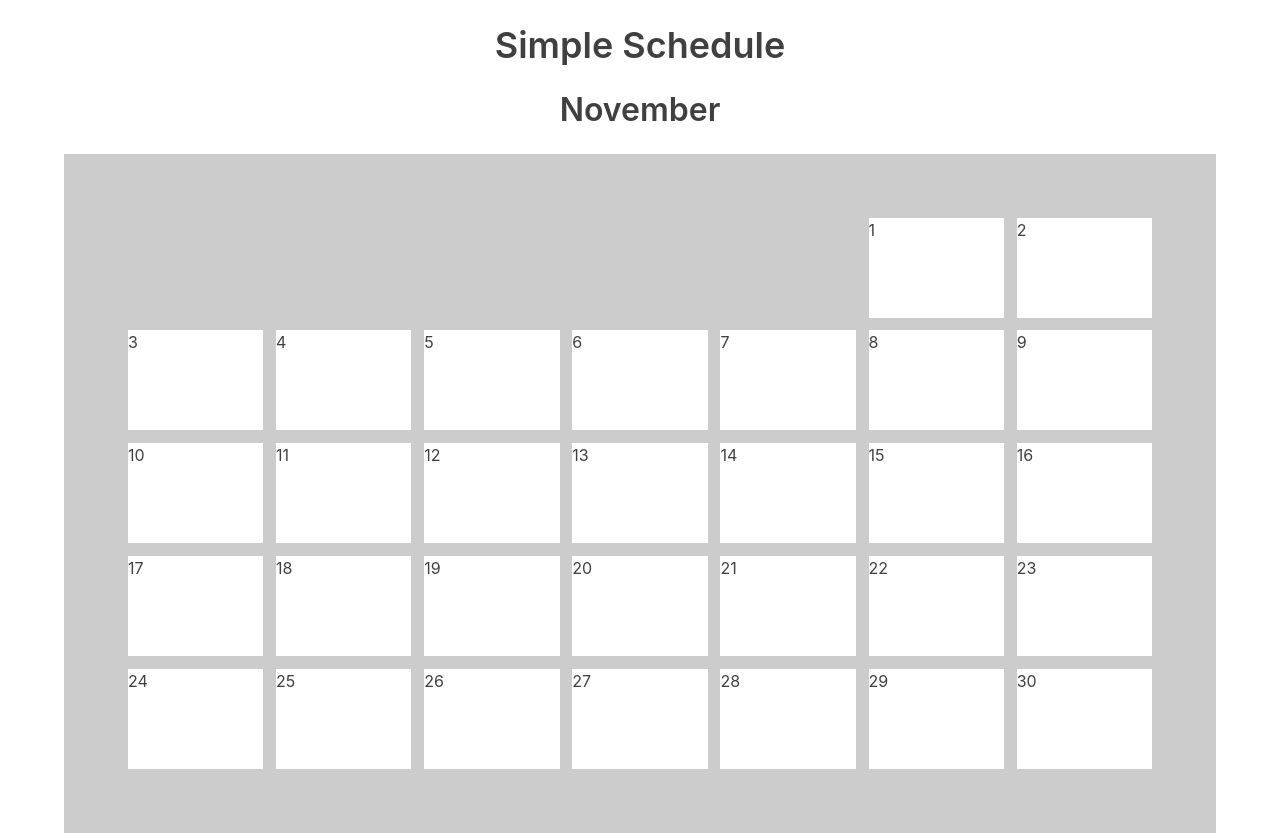
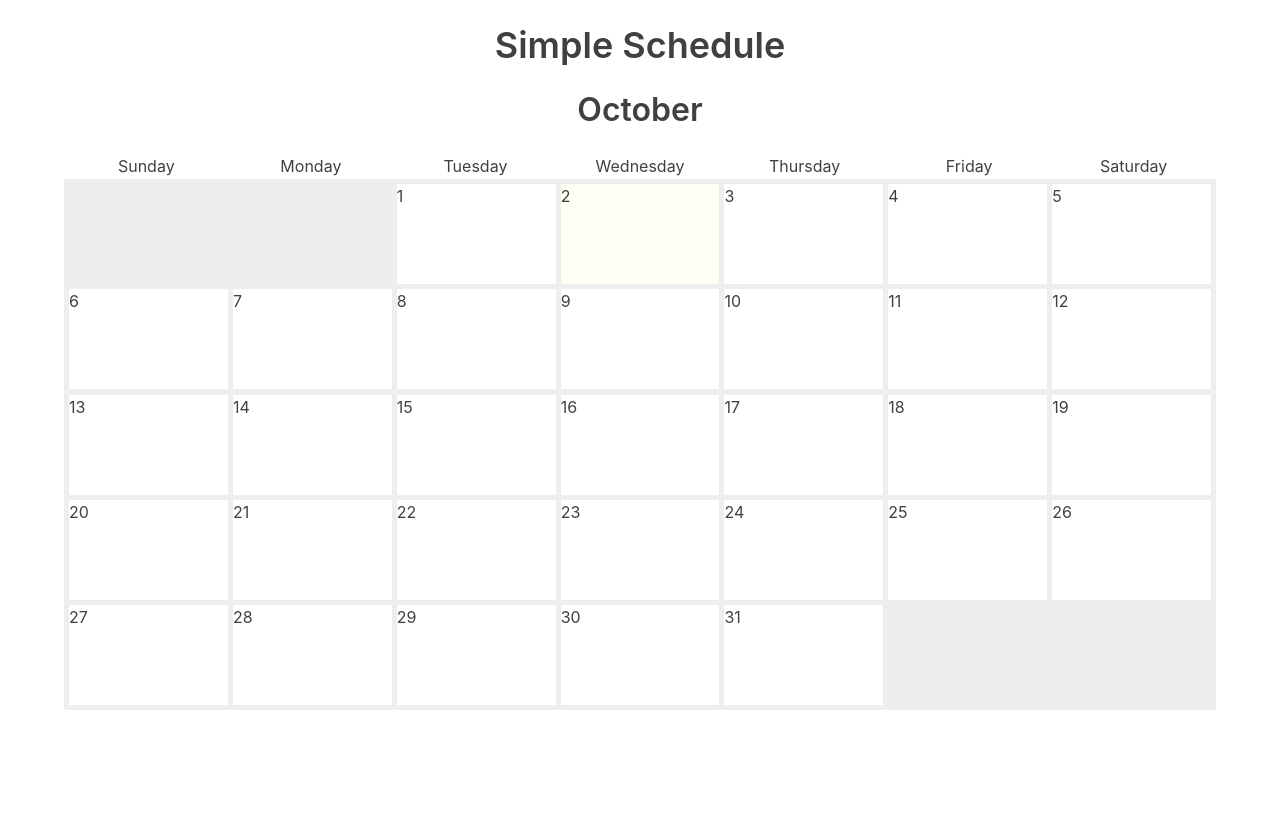
Before and after one commit to je-moore/simple-schedule, a React (Create React App) app: page / in a window 1280 px wide. After the commit the page ends 800 px from the top, so only its background shows below. Built offline with nearby package versions, Linux system fonts and the light colour scheme.

Commit message:
current day className, calendar week header

```diff
--- a/src/components/Day.js
+++ b/src/components/Day.js
@@ -1,10 +1,11 @@
 import React from 'react'
 
 const Day = props => {
-  const { date, startingDay } = props
+  const { date, startingDay, currentDay } = props
   const firstDay = date === '1' ? { gridColumnStart: startingDay + 1 } : null
+  const current = currentDay.toString() === date ? 'today' : null
   return (
-    <div className="calendar-day" style={firstDay}>
+    <div className={['calendar-day', current].join(' ')} style={firstDay}>
       {date}
     </div>
   )
--- a/src/components/Month.css
+++ b/src/components/Month.css
@@ -1,4 +1,15 @@
 .month-name {
+  text-align: center;
+}
+
+.calendar-month {
+  width: 90vw;
+  margin: 0 auto;
+}
+
+.calendar-month-heading {
+  display: grid;
+  grid-template-columns: repeat(7, 1fr);
   text-align: center;
 }
 
@@ -6,13 +17,15 @@
   display: grid;
   grid-template-columns: repeat(7, 1fr);
   grid-auto-rows: 100px;
-  grid-gap: 1vw;
-  width: 90vw;
-  padding: 5vw;
-  background-color: #ccc;
-  margin: 0 auto;
+  grid-gap: 0.4vw;
+  padding: 0.4vw;
+  background-color: #eee;
 }
 
 .calendar-day {
   background-color: #fff;
 }
+
+.today {
+  background-color: #fffff4;
+}
--- a/src/components/Month.js
+++ b/src/components/Month.js
@@ -5,20 +5,28 @@ import './Month.css'
 const Month = props => {
   const { currentDay, startingDay, daysInMonth, monthName } = props
 
-  return (
-    <div className="calendar-month">
+  return (<div className="calendar-month">
     <h2 className="month-name">{monthName}</h2>
+    <div className="calendar-month-heading">
+      <div>Sunday</div>
+      <div>Monday</div>
+      <div>Tuesday</div>
+      <div>Wednesday</div>
+      <div>Thursday</div>
+      <div>Friday</div>
+      <div>Saturday</div>
+    </div>
     <div className="calendar-month-days">
-        {Array.from(Array(daysInMonth), (value, index) => (
+    { Array.from( Array(daysInMonth), (value, index) =>
       <Day
         key={monthName + index}
         date={(index + 1).toString()}
         startingDay={startingDay}
-          />
-        ))}
+        currentDay={currentDay}
+      />)
+    }
     </div>
-    </div>
-  )
+  </div>)
 }
 
 export default Month
--- a/src/containers/MonthContainer.js
+++ b/src/containers/MonthContainer.js
@@ -13,7 +13,7 @@ const MonthContainer = () => {
     const firstDateOfMonth = addMonths(startOfMonth(today), monthOffset)
     const startingDay = getDay(firstDateOfMonth)
     const daysInMonth = getDaysInMonth(firstDateOfMonth)
-    const currentDay = monthOffset === 0 ? getDate(today) : -1
+    const currentDay = monthOffset === 0 ? getDate(today) : null
     const monthName = format(firstDateOfMonth, 'MMMM')
     return {
       currentDay,
@@ -23,7 +23,7 @@ const MonthContainer = () => {
     }
   }
 
-  const init = initMonth(1)
+  const init = initMonth()
   console.log(init)
   return <Month {...init} />
 }
```
Lines whose indentation alone changed are shown as unchanged.
